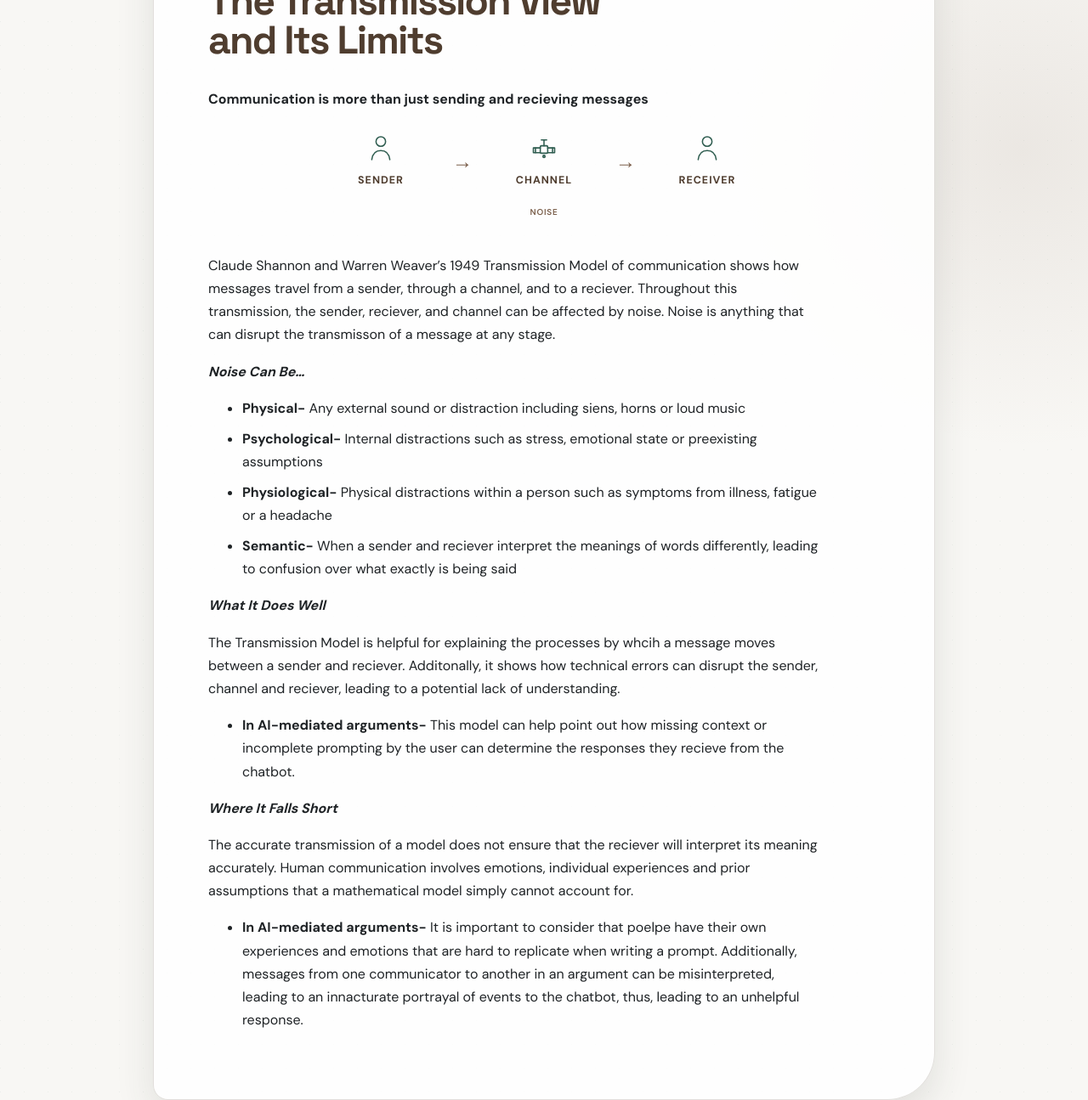
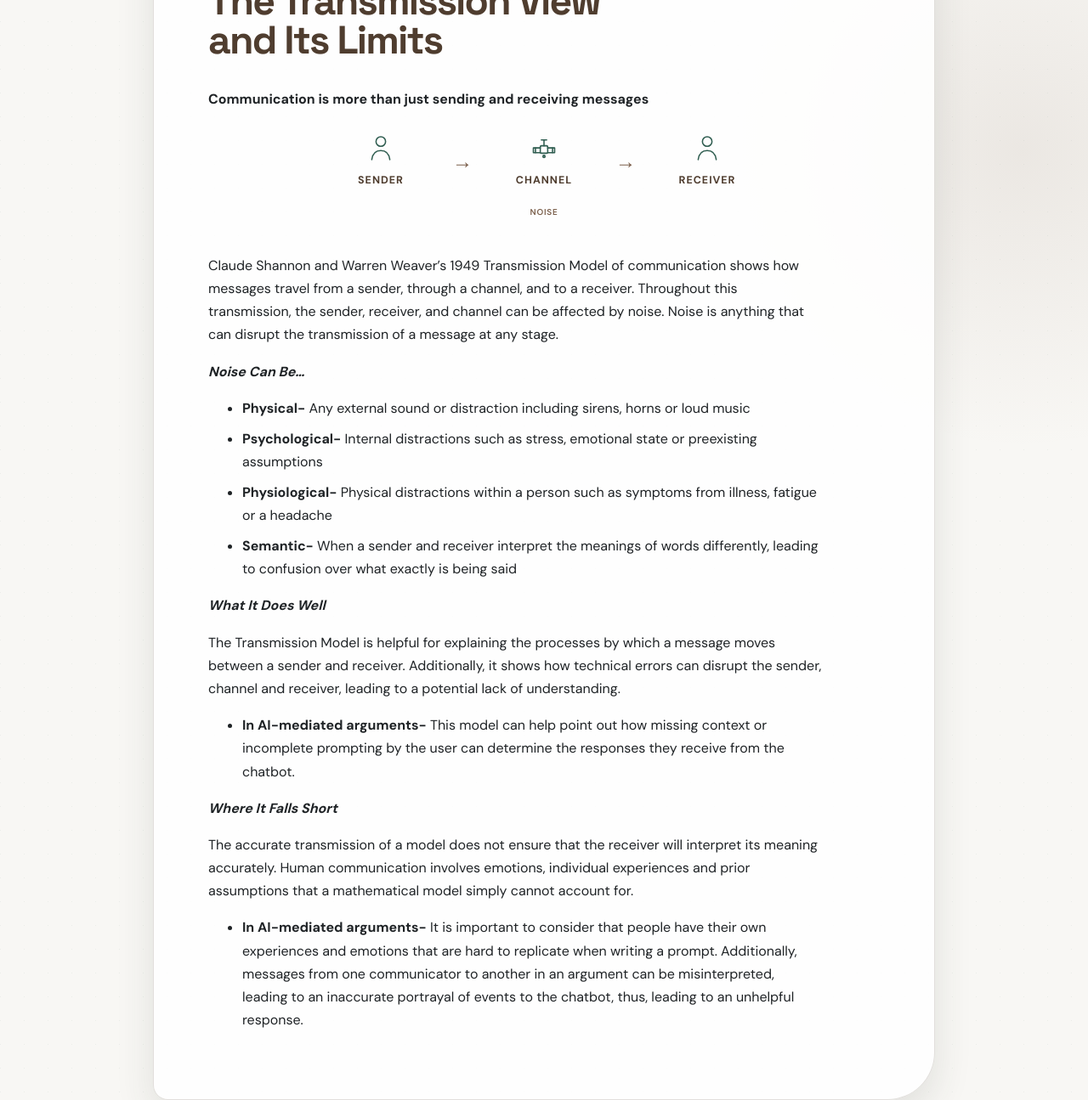
Before and after one commit to Jacobw23-Coder/primer, a Jekyll site: the page built from pages/transmission-view-and-limits.md, in a window 1280 px wide. Shown: the part 899-2194 px from the top of the page at 85% size. Built offline with Jekyll 4.4.1, drawn with Linux system fonts in a browser that asks for light colours.

Commit message:
Fixed all spelling mistakes

```diff
--- a/pages/transmission-view-and-limits.md
+++ b/pages/transmission-view-and-limits.md
@@ -2,7 +2,7 @@
 layout: default
 title: The Transmission View and Its Limits
 ---
-**Communication is more than just sending and recieving messages**
+**Communication is more than just sending and receiving messages**
 
 <figure class="transmission-flow" aria-label="Sender, channel, and receiver with noise affecting the full exchange">
   <div class="transmission-flow-track">
@@ -43,20 +43,20 @@ title: The Transmission View and Its Limits
   <span class="transmission-noise-label">noise</span>
 </figure>
 
-Claude Shannon and Warren Weaver's 1949 Transmission Model of communication shows how messages travel from a sender, through a channel, and to a reciever. Throughout this transmission, the sender, reciever, and channel can be affected by noise. Noise is anything that can disrupt the transmisson of a message at any stage.
+Claude Shannon and Warren Weaver's 1949 Transmission Model of communication shows how messages travel from a sender, through a channel, and to a receiver. Throughout this transmission, the sender, receiver, and channel can be affected by noise. Noise is anything that can disrupt the transmission of a message at any stage.
 
 ***Noise Can Be...***
-- **Physical-** Any external sound or distraction including siens, horns or loud music
+- **Physical-** Any external sound or distraction including sirens, horns or loud music
 - **Psychological-** Internal distractions such as stress, emotional state or preexisting assumptions
 - **Physiological-** Physical distractions within a person such as symptoms from illness, fatigue or a headache
-- **Semantic-** When a sender and reciever interpret the meanings of words differently, leading to confusion over what exactly is being said
+- **Semantic-** When a sender and receiver interpret the meanings of words differently, leading to confusion over what exactly is being said
 
 ***What It Does Well***
 
-The Transmission Model is helpful for explaining the processes by whcih a message moves between a sender and reciever. Additonally, it shows how technical errors can disrupt the sender, channel and reciever, leading to a potential lack of understanding.
-- **In AI-mediated arguments-** This model can help point out how missing context or incomplete prompting by the user can determine the responses they recieve from the chatbot.
+The Transmission Model is helpful for explaining the processes by which a message moves between a sender and receiver. Additionally, it shows how technical errors can disrupt the sender, channel and receiver, leading to a potential lack of understanding.
+- **In AI-mediated arguments-** This model can help point out how missing context or incomplete prompting by the user can determine the responses they receive from the chatbot.
 
 ***Where It Falls Short***
 
-The accurate transmission of a model does not ensure that the reciever will interpret its meaning accurately. Human communication involves emotions, individual experiences and prior assumptions that a mathematical model simply cannot account for.
-- **In AI-mediated arguments-** It is important to consider that poelpe have their own experiences and emotions that are hard to replicate when writing a prompt. Additionally, messages from one communicator to another in an argument can be misinterpreted, leading to an innacturate portrayal of events to the chatbot, thus, leading to an unhelpful response.
+The accurate transmission of a model does not ensure that the receiver will interpret its meaning accurately. Human communication involves emotions, individual experiences and prior assumptions that a mathematical model simply cannot account for.
+- **In AI-mediated arguments-** It is important to consider that people have their own experiences and emotions that are hard to replicate when writing a prompt. Additionally, messages from one communicator to another in an argument can be misinterpreted, leading to an inaccurate portrayal of events to the chatbot, thus, leading to an unhelpful response.
```
Also changed, not shown: pages/how-i-built-this-site.md (+6 -6 lines), pages/interpretation-and-intention.md (+3 -3 lines), pages/interpretation-and-power.md (+5 -5 lines), pages/meaning-and-culture.md (+5 -5 lines), pages/what-the-reader-should-do.md (+2 -2 lines).
